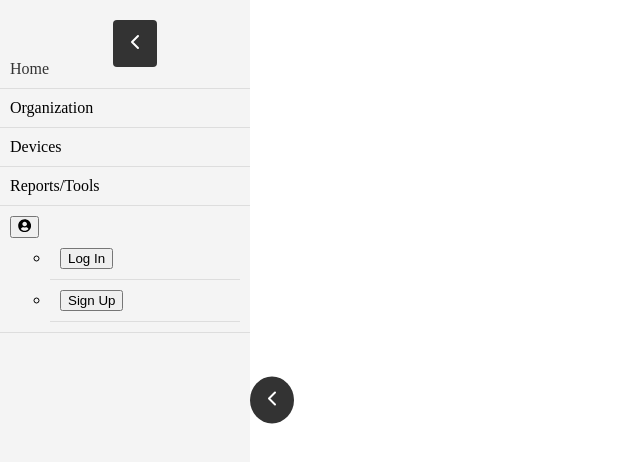
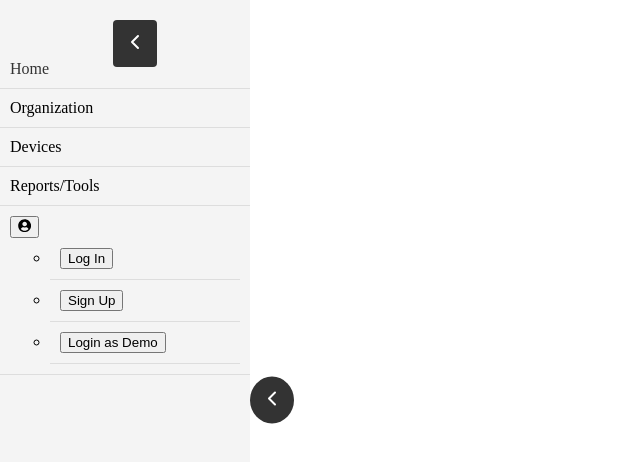
Before and after one commit to anureddy11/InfraBox, a React (Vite) app in the folder react-vite/: page / in a window 1280 px wide. Both pictures are taken after a click on the button 24 px from the left and 227 px from the top of the page. Shown: the top 462 px of the page, without its empty margins (0-640 px from the left). Built offline with nearby package versions, Linux system fonts and the light colour scheme; no server answers.

Commit message:
added demo login

```diff
--- a/react-vite/src/components/Navigation/ProfileButton.jsx
+++ b/react-vite/src/components/Navigation/ProfileButton.jsx
@@ -1,7 +1,7 @@
 import { useState, useEffect, useRef } from "react";
 import { useDispatch, useSelector } from "react-redux";
 import { FaUserCircle } from 'react-icons/fa';
-import { thunkLogout } from "../../redux/session";
+import { thunkLogout, thunkLogin } from "../../redux/session"; // Assuming you have thunkLogin for login
 import OpenModalMenuItem from "./OpenModalMenuItem";
 import LoginFormModal from "../LoginFormModal";
 import SignupFormModal from "../SignupFormModal";
@@ -47,6 +47,12 @@ function ProfileButton() {
     closeMenu();
   };
 
+  const demoLogin = (e) => {
+    e.preventDefault();
+    dispatch(thunkLogin({ email: "demo@aa.io", password: "password" }));
+    closeMenu();
+  };
+
   return (
     <>
       <button onClick={toggleMenu}>
@@ -84,6 +90,9 @@ function ProfileButton() {
                   </div>
                 )}
               </li>
+              <li>
+                <button onClick={demoLogin}>Login as Demo</button>
+              </li>
             </>
           )}
         </ul>
```
Also changed, not shown: 3 other files (tests, documents, lock files or other folders).
